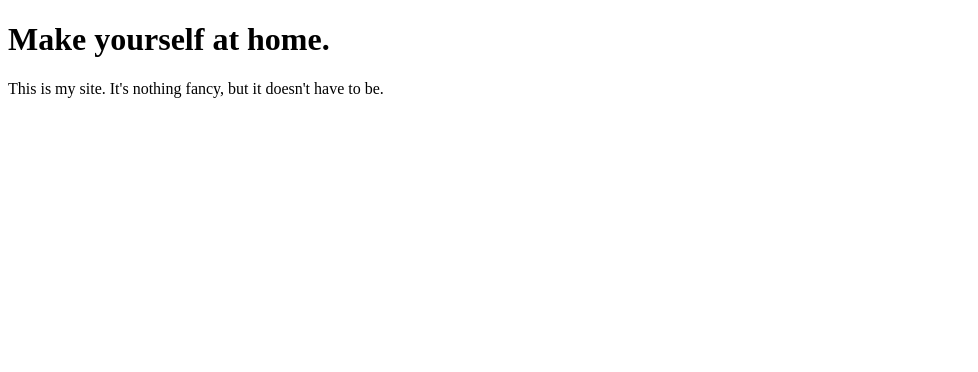
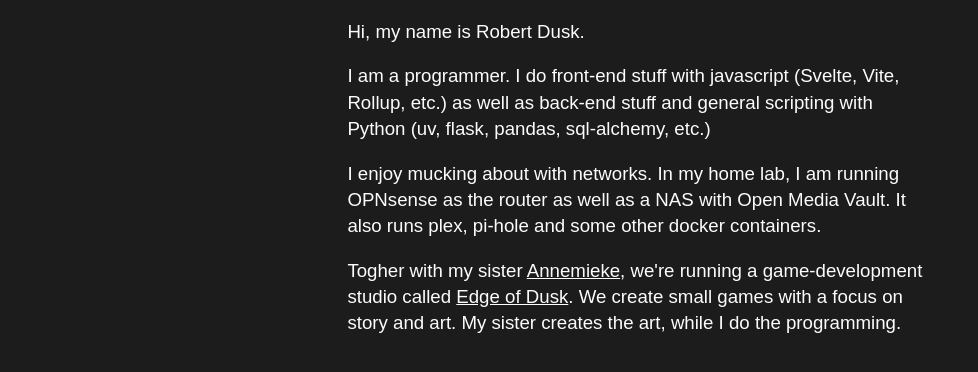
Before and after one commit to BobbyDusk/website, a website: page index.html in a window 1280 px wide. Shown: the whole page, without its empty margins (0-978 px from the left). Drawn offline with Linux system fonts and the light colour scheme.

Commit message:
adds some basic styling and some basic info

```diff
--- /dev/null
+++ b/index.css
@@ -0,0 +1,85 @@
+:root {
+    --text: #fcfcfc;
+    --background: #1c1c1c;
+    --link: #0078d4;
+    --button: #09a7f0;
+    --positive: #35b335;
+    --negative: #cf5d61;
+}
+
+
+*, *::before, *::after {
+    box-sizing: border-box;
+    /* outline: 1px solid lime; */ /* Uncomment to debug layout */
+}
+
+
+html,
+body {
+    width: 100%;
+    height: 100%;
+    margin: 0;
+    padding: 0;
+    background-color: var(--background);
+}
+
+html, body, p, h1, h2, h3, h4, h5, h6, input, span, button, a, ul, li, ol, div {
+    font-family: sans-serif;
+    line-height: 1.4em;
+    font-size: 14pt;
+}
+
+ul, p, h1, h2, h3, h4, h5, h6, input {
+    margin: 0;
+    padding: 0;
+}
+
+body, p, h1, h2, h3, h4, h5, h6 {
+    background-color: var(--background);
+    color: var(--text);
+}
+
+main {
+    display: flex;
+    flex-direction: column;
+    height: 100%;
+    padding: 1rem;
+    gap: 1rem;
+    width: 60ch;
+    margin: auto;
+}
+
+input[type="text"] {
+    width: 100%;
+    border-radius: 6px;
+    padding: 0.1em 0.5em;
+}
+
+button, input[type="submit"] {
+    padding: 0.5em 1em;
+    border-radius: 6px;
+    border: none;
+    background-color: var(--button);
+    color: white;
+    cursor: pointer;
+}
+
+a {
+    color: inherit;
+}
+
+h1 {
+    font-size: 2em;
+}
+
+h2 {
+    font-size: 1.5em;
+}
+
+h3 {
+    font-size: 1.25em;
+}
+
+h4 {
+    font-size: 1.1em;
+}
--- a/index.html
+++ b/index.html
@@ -5,13 +5,15 @@
     <meta charset="UTF-8">
     <meta name="viewport" content="width=device-width, initial-scale=1.0">
     <title>Robert Dusk</title>
+
+    <link rel="stylesheet" href="index.css">
   </head>
   <body>
-    <header>
-      <h1>Make yourself at home.</h1>
-    </header>
     <main>
-	    <p>This is my site. It's nothing fancy, but it doesn't have to be.</p>
+      <p>Hi, my name is Robert Dusk.</p>
+	    <p>I am a programmer. I do front-end stuff with javascript (Svelte, Vite, Rollup, etc.) as well as back-end stuff and general scripting with Python (uv, flask, pandas, sql-alchemy, etc.)</p>
+      <p>I enjoy mucking about with networks. In my home lab, I am running OPNsense as the router as well as a NAS with Open Media Vault. It also runs plex, pi-hole and some other docker containers.</p>
+      <p>Togher with my sister <a href="https://www.bluefernarts.com/">Annemieke</a>, we're running a game-development studio called <a href="https://edgeofdusk.com/">Edge of Dusk</a>. We create small games with a focus on story and art. My sister creates the art, while I do the programming.</p>
     </main>
   </body>
 </html>
```
Also changed, not shown: package.json (added, +22 -0 lines), 1 other file.
